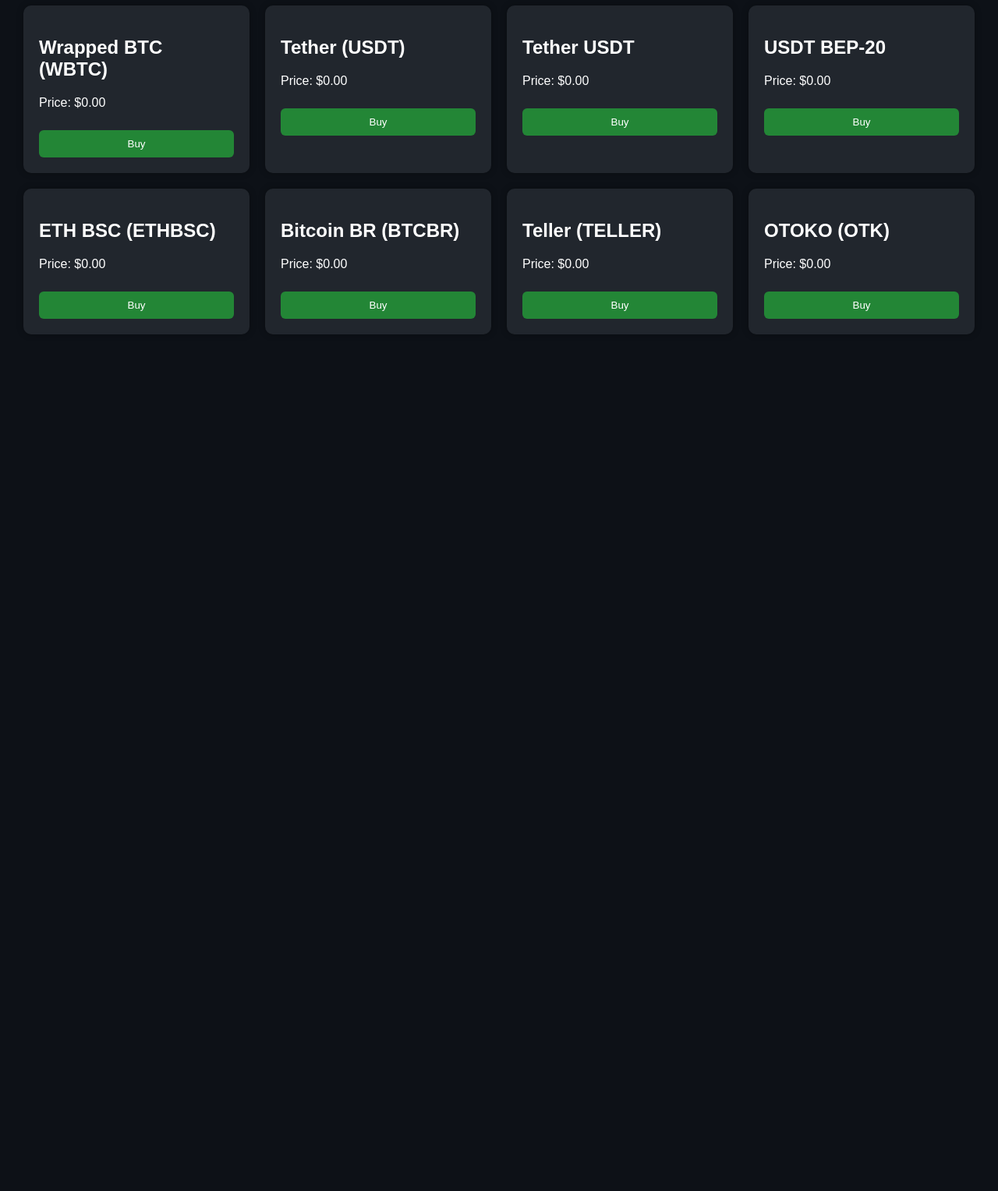
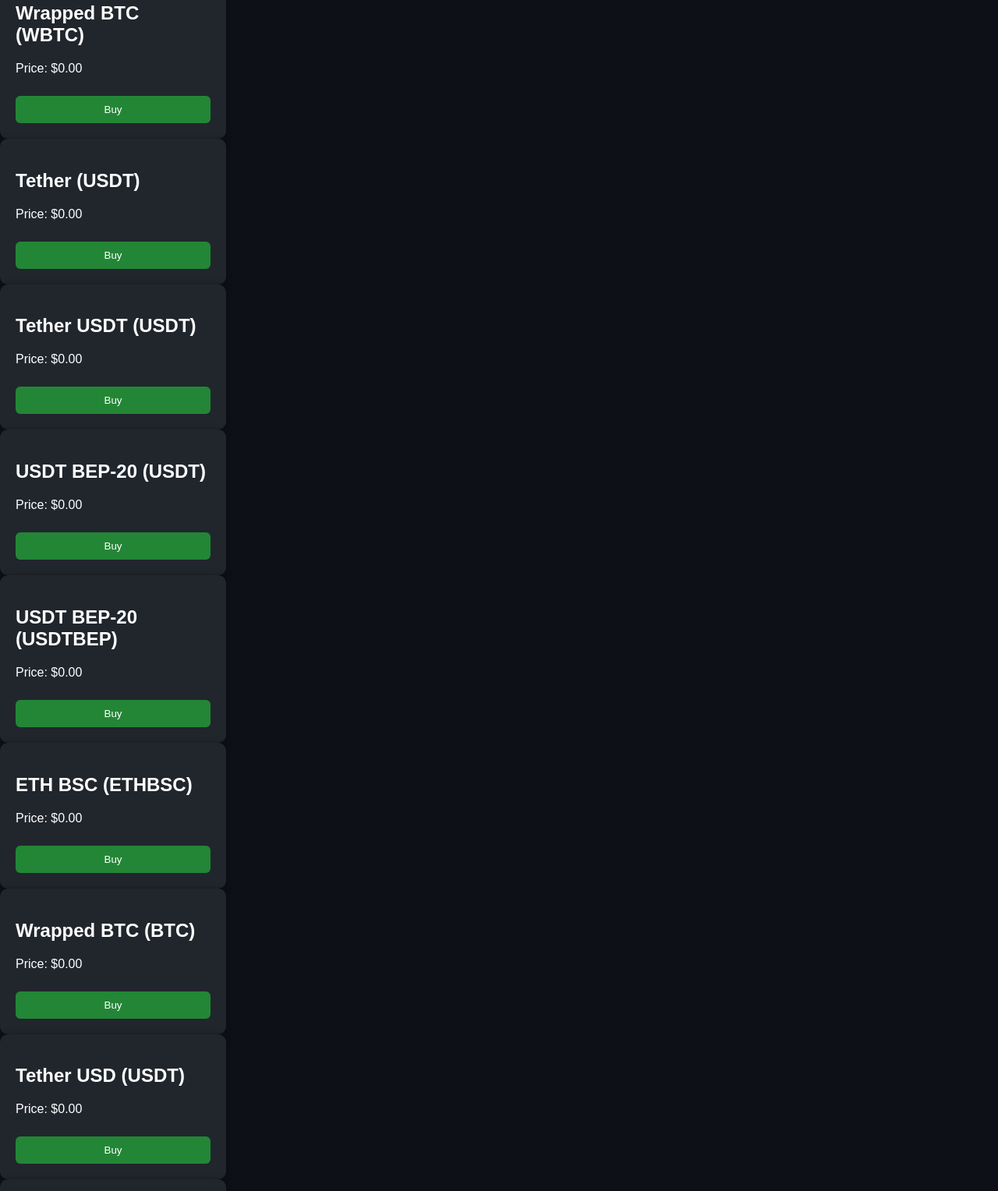
Before and after one commit to Tether-creator/Red-Dragon-Flash-Wallet, a plain HTML site: page index.html in a window 1280 px wide. Shown: the part 252-1780 px from the top of the page at 78% size. Before the commit the page ends 800 px from the top, so only its background shows below. Drawn offline with Linux system fonts and the light colour scheme.

Commit message:
Update index.html

```diff
--- a/index.html
+++ b/index.html
@@ -4,18 +4,18 @@
   <meta charset="UTF-8" />
   <meta name="viewport" content="width=device-width, initial-scale=1.0"/>
   <title>Dragon Flash Wallet</title>
-  <link rel="stylesheet" href="styles/main.css"/>
-  <script defer src="scripts/wallet.js"></script>
+  <link rel="stylesheet" href="styles/main.css" />
 </head>
 <body>
   <header>
-    <img src="public/dragon-logo.png" alt="Dragon Flash Wallet Logo" class="logo"/>
+    <img src="public/dragon-logo.png" alt="Dragon Flash Logo" class="logo">
     <h1>Dragon Flash Wallet</h1>
-    <button id="connectWallet" class="connect-btn">Connect Wallet</button>
+    <button class="connect-wallet">Connect Wallet</button>
   </header>
 
-  <main class="token-grid">
-    <!-- Token cards -->
+  <main>
+    <section class="token-list">
+      <!-- Each Token Card -->
       <div class="token-card">
         <h2>Wrapped BTC (WBTC)</h2>
         <p>Price: $0.00</p>
@@ -29,13 +29,19 @@
       </div>
 
       <div class="token-card">
-      <h2>Tether USDT</h2>
+        <h2>Tether USDT (USDT)</h2>
         <p>Price: $0.00</p>
         <button class="buy-btn">Buy</button>
       </div>
 
       <div class="token-card">
-      <h2>USDT BEP-20</h2>
+        <h2>USDT BEP-20 (USDT)</h2>
+        <p>Price: $0.00</p>
+        <button class="buy-btn">Buy</button>
+      </div>
+
+      <div class="token-card">
+        <h2>USDT BEP-20 (USDTBEP)</h2>
         <p>Price: $0.00</p>
         <button class="buy-btn">Buy</button>
       </div>
@@ -47,7 +53,13 @@
       </div>
 
       <div class="token-card">
-      <h2>Bitcoin BR (BTCBR)</h2>
+        <h2>Wrapped BTC (BTC)</h2>
+        <p>Price: $0.00</p>
+        <button class="buy-btn">Buy</button>
+      </div>
+
+      <div class="token-card">
+        <h2>Tether USD (USDT)</h2>
         <p>Price: $0.00</p>
         <button class="buy-btn">Buy</button>
       </div>
@@ -63,6 +75,15 @@
         <p>Price: $0.00</p>
         <button class="buy-btn">Buy</button>
       </div>
+
+      <div class="token-card">
+        <h2>Bitcoin BR (BTCBR)</h2>
+        <p>Price: $0.00</p>
+        <button class="buy-btn">Buy</button>
+      </div>
+    </section>
   </main>
+
+  <script src="scripts/wallet.js"></script>
 </body>
 </html>
```
Lines whose indentation alone changed are shown as unchanged.
